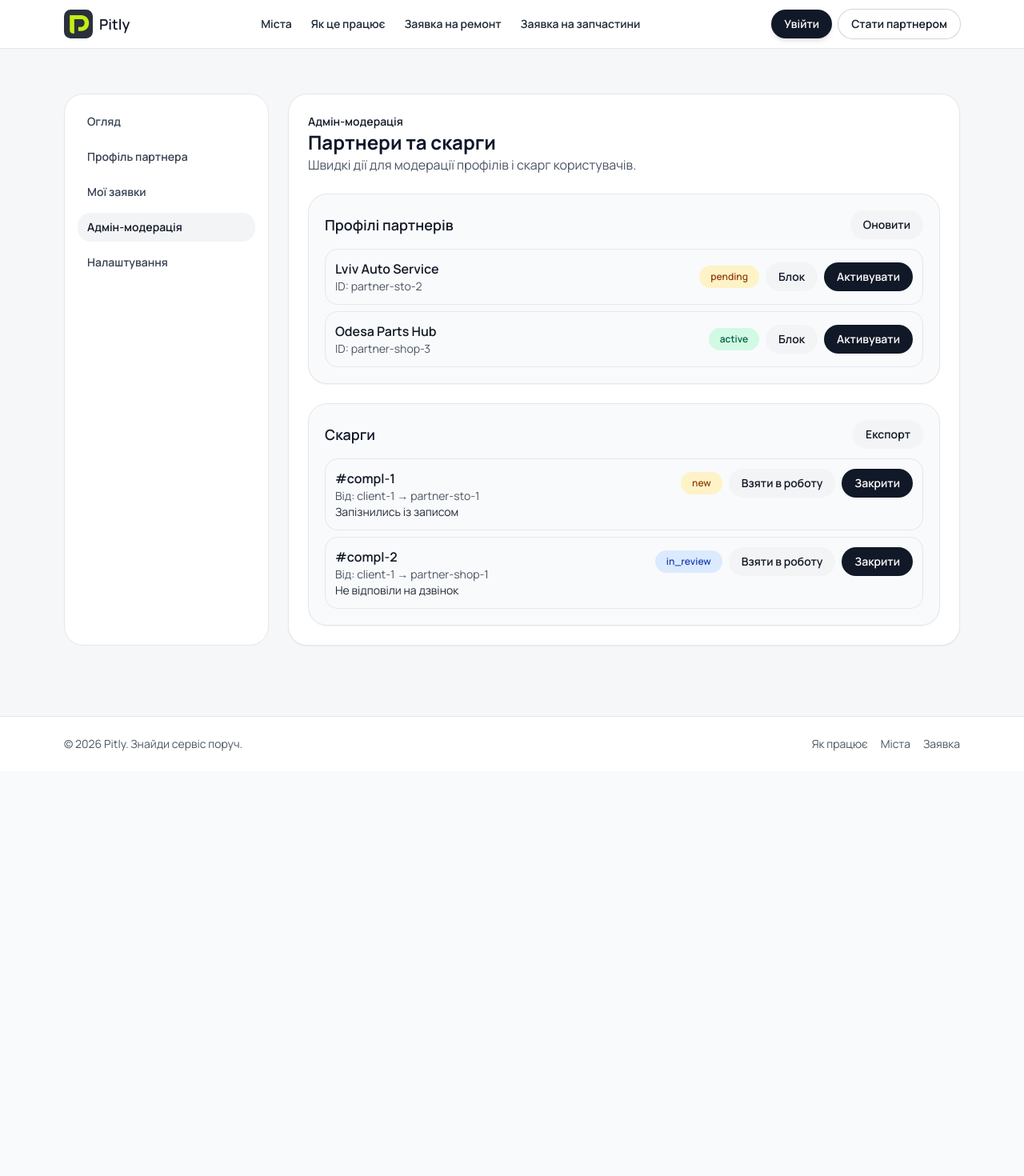
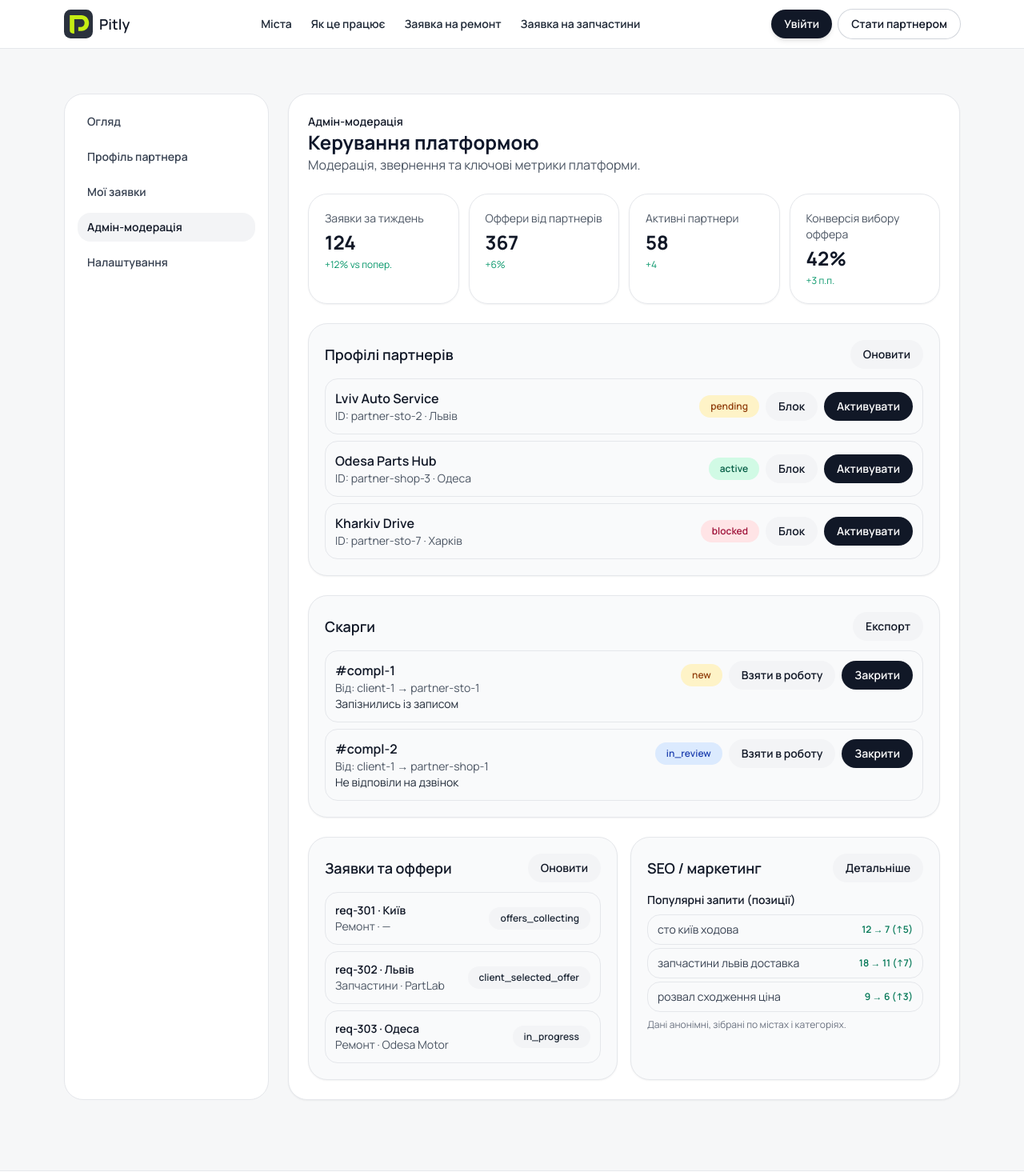
Before and after one commit to Kl1menko/pitly, a Next.js app: page /dashboard/admin in a window 1280 px wide. Shown: the top 1470 px of the page at 80% size. Before the commit the page ends 964 px from the top, so only its background shows below. Built offline with nearby package versions, Linux system fonts and the light colour scheme; no server answers.

Commit message:
Use video_car banner and expand admin dashboard

```diff
--- a/app/(dashboard)/dashboard/admin/page.tsx
+++ b/app/(dashboard)/dashboard/admin/page.tsx
@@ -3,13 +3,33 @@ import { Button } from "@/components/ui/button";
 import { Badge } from "@/components/ui/badge";
 
 const demoPartners = [
-  { id: "partner-sto-2", name: "Lviv Auto Service", status: "pending" },
-  { id: "partner-shop-3", name: "Odesa Parts Hub", status: "active" }
+  { id: "partner-sto-2", name: "Lviv Auto Service", status: "pending", city: "Львів" },
+  { id: "partner-shop-3", name: "Odesa Parts Hub", status: "active", city: "Одеса" },
+  { id: "partner-sto-7", name: "Kharkiv Drive", status: "blocked", city: "Харків" }
 ];
 
 const demoComplaints = [
   { id: "compl-1", actor: "client-1", target: "partner-sto-1", status: "new", message: "Запізнились із записом" },
   { id: "compl-2", actor: "client-1", target: "partner-shop-1", status: "in_review", message: "Не відповіли на дзвінок" }
+];
+
+const demoStats = [
+  { label: "Заявки за тиждень", value: "124", trend: "+12% vs попер." },
+  { label: "Оффери від партнерів", value: "367", trend: "+6%" },
+  { label: "Активні партнери", value: "58", trend: "+4" },
+  { label: "Конверсія вибору оффера", value: "42%", trend: "+3 п.п." }
+];
+
+const demoRequests = [
+  { id: "req-301", city: "Київ", type: "repair", status: "offers_collecting", partner: "—" },
+  { id: "req-302", city: "Львів", type: "parts", status: "client_selected_offer", partner: "PartLab" },
+  { id: "req-303", city: "Одеса", type: "repair", status: "in_progress", partner: "Odesa Motor" }
+];
+
+const demoKeywords = [
+  { term: "сто київ ходова", pos: "12 → 7", change: "↑5" },
+  { term: "запчастини львів доставка", pos: "18 → 11", change: "↑7" },
+  { term: "розвал сходження ціна", pos: "9 → 6", change: "↑3" }
 ];
 
 const badge = (status: string) => {
@@ -27,8 +47,18 @@ export default function AdminModerationPage() {
     <div className="space-y-6">
       <div>
         <p className="text-sm font-semibold text-neutral-900">Адмін-модерація</p>
-        <h1 className="text-2xl font-bold">Партнери та скарги</h1>
-        <p className="text-neutral-600">Швидкі дії для модерації профілів і скарг користувачів.</p>
+        <h1 className="text-2xl font-bold">Керування платформою</h1>
+        <p className="text-neutral-600">Модерація, звернення та ключові метрики платформи.</p>
+      </div>
+
+      <div className="grid gap-3 md:grid-cols-4">
+        {demoStats.map((s) => (
+          <Card key={s.label} className="space-y-1 border-neutral-200 bg-white/80">
+            <p className="text-sm text-neutral-600">{s.label}</p>
+            <p className="text-2xl font-bold text-neutral-900">{s.value}</p>
+            <p className="text-xs text-emerald-600">{s.trend}</p>
+          </Card>
+        ))}
       </div>
 
       <Card className="space-y-3">
@@ -41,7 +71,7 @@ export default function AdminModerationPage() {
             <div key={p.id} className="flex items-center justify-between rounded-xl border border-neutral-200 p-3">
               <div>
                 <p className="font-semibold text-neutral-900">{p.name}</p>
-                <p className="text-sm text-neutral-600">ID: {p.id}</p>
+                <p className="text-sm text-neutral-600">ID: {p.id} · {p.city}</p>
               </div>
               <div className="flex items-center gap-2">
                 <Badge className={badge(p.status)}>{p.status}</Badge>
@@ -75,6 +105,45 @@ export default function AdminModerationPage() {
           ))}
         </div>
       </Card>
+
+      <div className="grid gap-4 md:grid-cols-2">
+        <Card className="space-y-3">
+          <div className="flex items-center justify-between">
+            <h2 className="text-lg font-semibold">Заявки та оффери</h2>
+            <Button size="sm" variant="secondary">Оновити</Button>
+          </div>
+          <div className="space-y-2">
+            {demoRequests.map((r) => (
+              <div key={r.id} className="flex items-center justify-between rounded-xl border border-neutral-200 p-3 text-sm">
+                <div>
+                  <p className="font-semibold text-neutral-900">{r.id} · {r.city}</p>
+                  <p className="text-neutral-600">{r.type === "repair" ? "Ремонт" : "Запчастини"} · {r.partner}</p>
+                </div>
+                <Badge className={badge(r.status)}>{r.status}</Badge>
+              </div>
+            ))}
+          </div>
+        </Card>
+
+        <Card className="space-y-3">
+          <div className="flex items-center justify-between">
+            <h2 className="text-lg font-semibold">SEO / маркетинг</h2>
+            <Button size="sm" variant="secondary">Детальніше</Button>
+          </div>
+          <div className="space-y-2 text-sm text-neutral-700">
+            <p className="font-semibold text-neutral-900">Популярні запити (позиції)</p>
+            <ul className="space-y-1">
+              {demoKeywords.map((k) => (
+                <li key={k.term} className="flex items-center justify-between rounded-xl border border-neutral-200 bg-neutral-50 px-3 py-2">
+                  <span>{k.term}</span>
+                  <span className="text-emerald-700 text-xs font-semibold">{k.pos} ({k.change})</span>
+                </li>
+              ))}
+            </ul>
+            <p className="text-xs text-neutral-500">Дані анонімні, зібрані по містах і категоріях.</p>
+          </div>
+        </Card>
+      </div>
     </div>
   );
 }
--- a/app/(public)/how-it-works/page.tsx
+++ b/app/(public)/how-it-works/page.tsx
@@ -40,7 +40,7 @@ export default function HowItWorksPage() {
         </div>
         <div className="relative h-52 w-full overflow-hidden rounded-2xl bg-neutral-800">
           <video
-            src="/videos/video_repair.mp4"
+            src="/videos/video_car.mp4"
             className="absolute inset-0 h-full w-full object-cover"
             autoPlay
             muted
--- a/app/(public)/request/parts/page.tsx
+++ b/app/(public)/request/parts/page.tsx
@@ -23,7 +23,7 @@ export default async function RequestPartsPage() {
         </div>
         <div className="relative h-48 w-full overflow-hidden rounded-2xl bg-neutral-800 md:h-56 md:w-1/2">
           <video
-            src="/videos/video_repair.mp4"
+            src="/videos/video_car.mp4"
             className="absolute inset-0 h-full w-full object-cover"
             autoPlay
             muted
--- a/app/(public)/request/repair/page.tsx
+++ b/app/(public)/request/repair/page.tsx
@@ -23,7 +23,7 @@ export default async function RequestRepairPage() {
         </div>
         <div className="relative h-48 w-full overflow-hidden rounded-2xl bg-neutral-800 md:h-56 md:w-1/2">
           <video
-            src="/videos/video_repair.mp4"
+            src="/videos/video_car.mp4"
             className="absolute inset-0 h-full w-full object-cover"
             autoPlay
             muted
```
Also changed, not shown: 1 other file (tests, documents, lock files or other folders).
